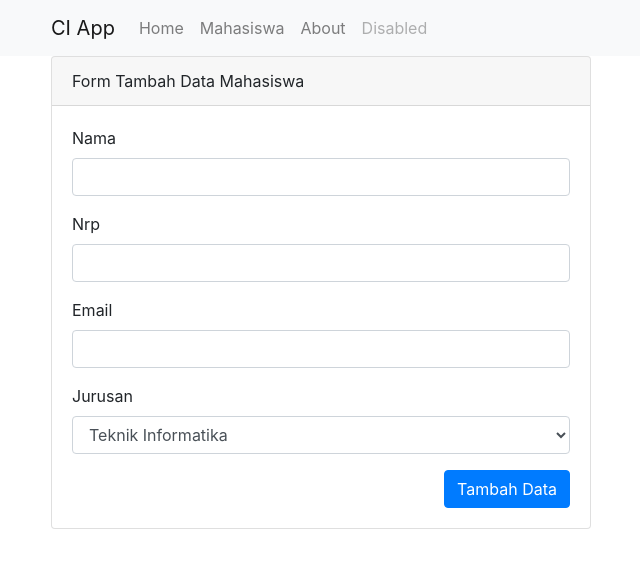
After one commit to ArrizqiDefrianTO/ci-app, a CodeIgniter app: page /ci-app/mahasiswa/tambah in a window 1280 px wide. The commit adds this page. Shown: the top 568 px of the page, without its empty margins (34-674 px from the left). Run offline with CodeIgniter, Linux system fonts and the light colour scheme.

Commit message:
menambahkan fitur tambah menggunakan Codeigniter

```diff
--- a/application/config/autoload.php
+++ b/application/config/autoload.php
@@ -89,7 +89,7 @@ $autoload['drivers'] = array();
 |
 |	$autoload['helper'] = array('url', 'file');
 */
-$autoload['helper'] = array();
+$autoload['helper'] = array('url');
 
 /*
 | -------------------------------------------------------------------
--- a/application/controllers/Mahasiswa.php
+++ b/application/controllers/Mahasiswa.php
@@ -5,6 +5,7 @@ class Mahasiswa extends CI_Controller {
 	{
 		parent::__Construct();
 		$this->load->model('Mahasiswa_model');
+		$this->load->library('form_validation');
 	}
 
 	public function index()
@@ -15,4 +16,22 @@ class Mahasiswa extends CI_Controller {
 		$this->load->view('mahasiswa/index', $data);
 		$this->load->view('templates/footer');
 	}
+
+	public function tambah()
+	{
+		$data['judul'] = 'Form Tambah Data Mahasiswa';
+
+		$this->form_validation->set_rules('nama', 'Nama', 'required');
+		$this->form_validation->set_rules('nrp', 'Nrp', 'required|numeric');
+		$this->form_validation->set_rules('email', 'Email', 'required|valid_email');
+
+		if ( $this->form_validation->run() == FALSE) {
+		$this->load->view('templates/header', $data);
+		$this->load->view('mahasiswa/tambah');
+		$this->load->view('templates/footer');
+		} else {
+			$this->Mahasiswa_model->tambahDataMahasiswa();
+			redirect('mahasiswa');
+		}
+	}
 }
--- a/application/models/Mahasiswa_model.php
+++ b/application/models/Mahasiswa_model.php
@@ -6,4 +6,16 @@ class Mahasiswa_model extends CI_model {
 	{
 		return $this->db->get('mahasiswa')->result_array();
 	}
+
+	public function tambahDataMahasiswa()
+	{
+		$data = [
+			"nama" => $this->input->post('nama', true),
+			"nrp" => $this->input->post('nrp', true),
+			"email" => $this->input->post('email', true),
+			"jurusan" => $this->input->post('jurusan', true)
+		];
+
+		$this->db->insert('mahasiswa', $data);
+	}
 }
--- a/application/views/mahasiswa/index.php
+++ b/application/views/mahasiswa/index.php
@@ -1,4 +1,9 @@
 <div class="container">
+	<div class="row mt-3">
+		<div class="col-md-6">
+			<a href="<?= base_url(); ?>mahasiswa/tambah" class="btn btn-primary">Tambah Data Mahasiswa</a>
+		</div>
+	</div>
 
 	<div class="row mt-3">
 		<div class="col-md-6">
--- /dev/null
+++ b/application/views/mahasiswa/tambah.php
@@ -0,0 +1,50 @@
+<div class="container">
+
+	<div class="row">
+		<div class="col-md-6">
+
+			<div class="card">
+			  <div class="card-header">
+			    Form Tambah Data Mahasiswa
+			  </div>
+			  <div class="card-body">
+			  	<?php if( validation_errors() ) :  ?>
+			  		<div class="alert alert-danger" role="alert">
+ 						<?= validation_errors(); ?>
+					</div>
+				<?php endif; ?>
+
+			    <form action="" method="post">
+					<div class="form-group">
+				    	<label for="nama">Nama</label>
+				    	<input type="text" name="nama" class="form-control" id="nama">
+					</div>
+					<div class="form-group">
+				    	<label for="nrp">Nrp</label>
+				    	<input type="number" name="nrp" class="form-control" id="nrp">
+					</div>
+					<div class="form-group">
+				    	<label for="email">Email</label>
+				    	<input type="text" name="email" class="form-control" id="email">
+					</div>
+					<div class="form-group">
+					    <label for="jurusan">Jurusan</label>
+					    <select class="form-control" id="jurusan" name="jurusan">
+					      <option value="Teknik Informatika">Teknik Informatika</option>
+					      <option value="Teknik Mesin">Teknik Mesin</option>
+					      <option value="Teknik Lingkungan">Teknik Lingkungan</option>
+					      <option value="Teknik Pangan">Teknik Pangan</option>
+					      <option value="Teknik Industri">Teknik Industri</option>
+					      <option value="Teknik Planalogi">Teknik Planalogi</option>
+					    </select>
+					</div>
+					<button type="submit" name="tambah" class="btn btn-primary float-right" >Tambah Data</button>
+				</form>
+			  </div>
+			</div>
+
+
+		</div>
+	</div>
+
+</div>
--- a/application/views/templates/header.php
+++ b/application/views/templates/header.php
@@ -20,9 +20,9 @@
 	  </button>
 	  <div class="collapse navbar-collapse" id="navbarNavAltMarkup">
 	    <div class="navbar-nav">
-	      <a class="nav-item nav-link" href="#">Home <span class="sr-only">(current)</span></a>
-	      <a class="nav-item nav-link" href="#">Mahasiswa</a>
-	      <a class="nav-item nav-link" href="#">About</a>
+	      <a class="nav-item nav-link" href="<?= base_url(); ?>">Home <span class="sr-only">(current)</span></a>
+	      <a class="nav-item nav-link" href="<?= base_url(); ?>mahasiswa">Mahasiswa</a>
+	      <a class="nav-item nav-link" href="">About</a>
 	      <a class="nav-item nav-link disabled" href="#" tabindex="-1" aria-disabled="true">Disabled</a>
 	    </div>
 	  </div>
```
Also changed, not shown: application/language/english/form_validation_lang.php (added, +69 -0 lines).
